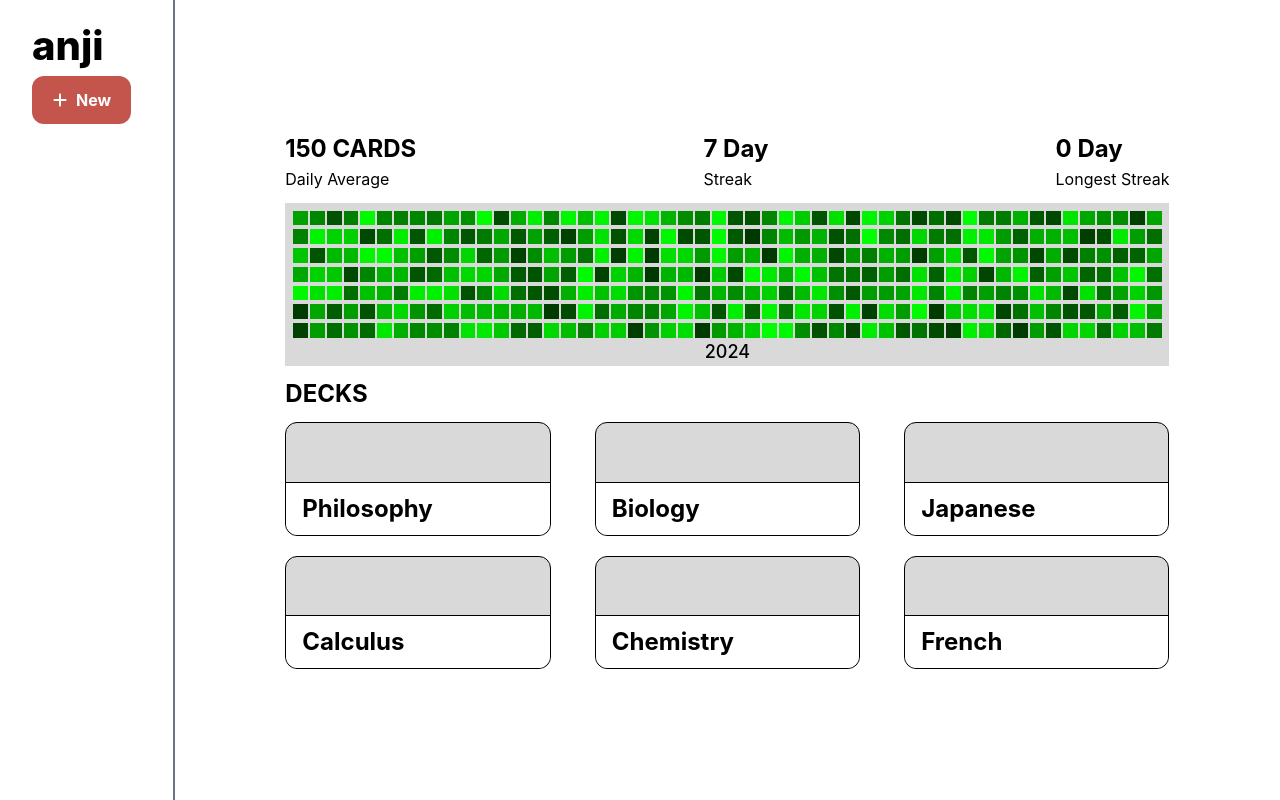
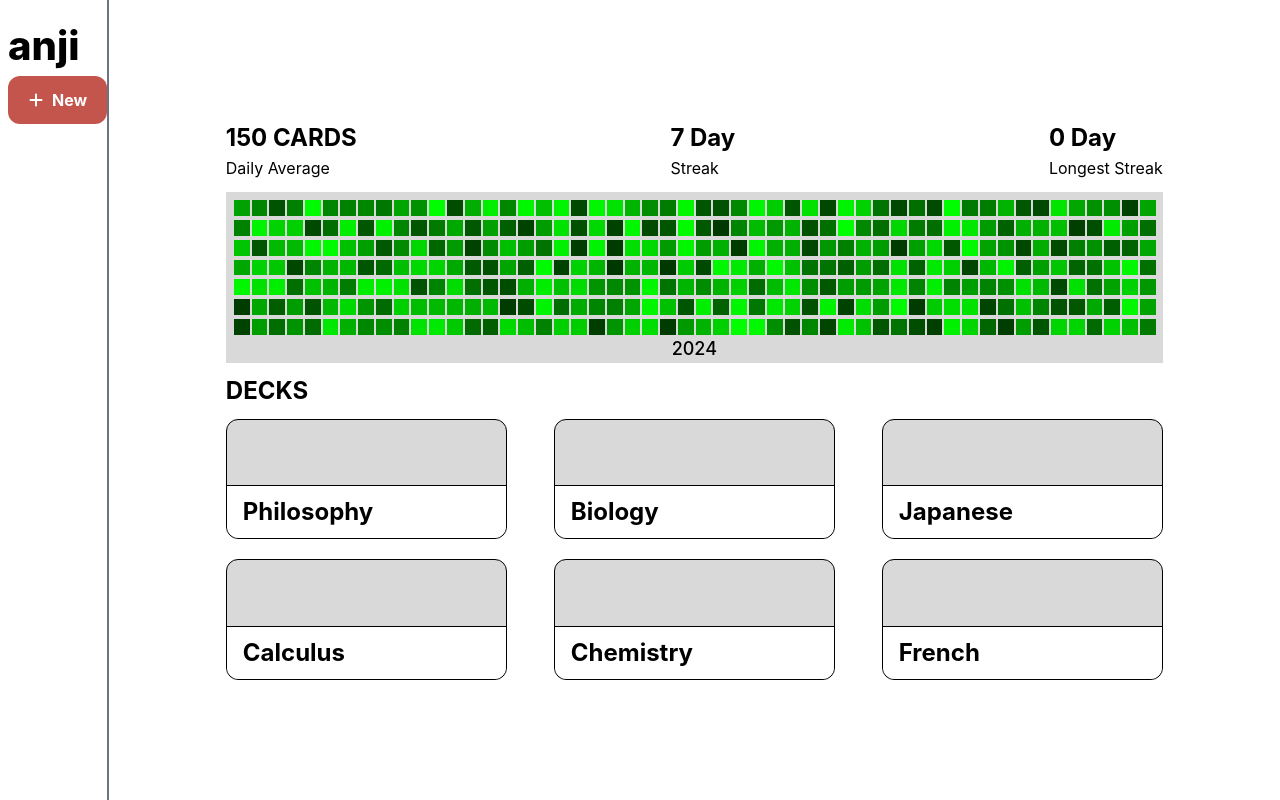
Before and after one commit to anjiapp/anji, a React (Create React App) app in the folder frontend/: page / in a window 1280 px wide. Built offline with nearby package versions, Linux system fonts and the light colour scheme.

Commit message:
Spacing for nav

```diff
--- a/frontend/src/App.jsx
+++ b/frontend/src/App.jsx
@@ -8,7 +8,7 @@ function App() {
     return (
         <div className={'h-screen overflow-hidden relative flex flex-row'}>
             <Router>
-                <div className={"w-[15vw] py-4 px-8 border-gray-500 border-r-[2px] overflow-y-auto"}> {/*Create Sidebar here*/}
+                <div className={"py-4 px-2 border-gray-500 border-r-[2px] overflow-y-auto"}> {/*Create Sidebar here*/}
                     <Link to={'/'}>
                         <h1>anji</h1>
                     </Link>
```
